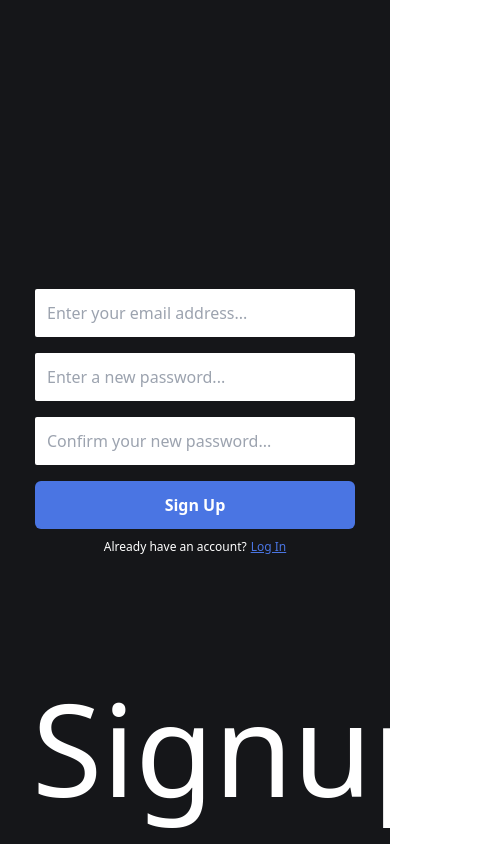
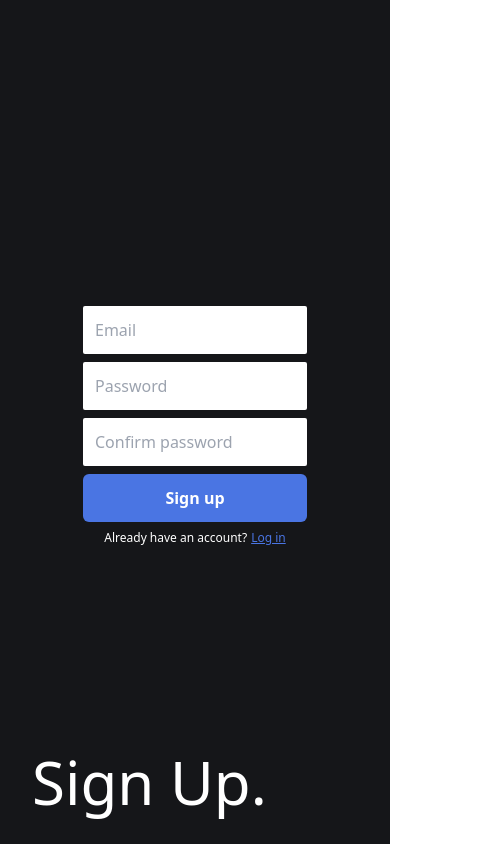
Before and after one commit to MarkCarson777/fitness-tracker, a React (Vite) app: page /signup in a window 390 px wide. Shown: the whole page, 485 px wide, since content can reach past the window. Built offline with nearby package versions, Linux system fonts and the light colour scheme; no server answers; sample sign-in values are in the browser's storage.

Commit message:
restructured html, added semantic html, accessibility and a responsive layout for sign up page

```diff
--- a/src/App.tsx
+++ b/src/App.tsx
@@ -3,7 +3,7 @@ import { useEffect, useContext } from "react";
 import { AuthContext } from "./contexts/AuthContext";
 
 import { Login } from "./views/Login";
-import { SignUp } from "./views/SignUp";
+import { Signup } from "./views/Signup";
 import { Workout } from "./views/Workout";
 
 export function App() {
@@ -19,7 +19,7 @@ export function App() {
   return (
     <Routes>
       <Route path="/" element={<Login />} />
-      <Route path="/signup" element={<SignUp />} />
+      <Route path="/signup" element={<Signup />} />
       <Route path="/workout" element={currentUser ? <Workout /> : <Login />} />
     </Routes>
   );
--- /dev/null
+++ b/src/components/GoogleSignIn/index.tsx
@@ -0,0 +1,21 @@
+// Components
+import { Icon } from "../Icon";
+
+type GoogleSignInProps = {
+  onClick: () => void;
+};
+
+export function GoogleSignIn(props: GoogleSignInProps) {
+  const { onClick } = props;
+
+  return (
+    <button
+      aria-label="Sign in with Google"
+      className="flex space-x-2 bg-white font-semibold py-3 rounded-full px-3.5"
+      onClick={onClick}
+    >
+      <Icon icon="Google" size={24} />
+      <span className=" text-gray-500">Sign in with Google</span>
+    </button>
+  );
+}
--- /dev/null
+++ b/src/containers/LoginForm/index.tsx
@@ -0,0 +1,65 @@
+// React
+import { useContext } from "react";
+// Routing
+import { useNavigate } from "react-router-dom";
+// Forms and validation
+import { Formik, Form } from "formik";
+import * as Yup from "yup";
+// Contexts
+import { AuthContext } from "../../contexts/AuthContext";
+// Components
+import { Button } from "../../components/Button";
+import { FormInput } from "../../components/FormInput";
+
+const SignInSchema = Yup.object().shape({
+  email: Yup.string()
+    .email("Please enter a valid email address")
+    .required("An email address is required"),
+  password: Yup.string().required("A password is required"),
+});
+
+export function LoginForm() {
+  const { signInUser } = useContext(AuthContext);
+  const navigate = useNavigate();
+
+  return (
+    <Formik
+      initialValues={{ email: "", password: "" }}
+      validationSchema={SignInSchema}
+      onSubmit={async (values) => {
+        await signInUser(values.email, values.password);
+        navigate("/workout");
+      }}
+    >
+      {({ isSubmitting }) => (
+        <Form className="flex flex-col space-y-2">
+          <FormInput
+            type="email"
+            name="email"
+            autoComplete="email"
+            placeholder="Email"
+            className="rounded-sm"
+            aria-label="Email"
+          />
+          <FormInput
+            type="password"
+            name="password"
+            autoComplete="current-password"
+            placeholder="Password"
+            className="rounded-sm"
+            aria-label="Password"
+          />
+          <Button
+            type="submit"
+            color="primary"
+            disabled={isSubmitting}
+            aria-live="polite"
+            pending={isSubmitting}
+          >
+            <span>Log In</span>
+          </Button>
+        </Form>
+      )}
+    </Formik>
+  );
+}
--- /dev/null
+++ b/src/containers/SignupForm/index.tsx
@@ -0,0 +1,87 @@
+// Third party
+import clsx from "clsx";
+// Routing
+import { useNavigate } from "react-router-dom";
+// Forms and validation
+import { Formik, Form } from "formik";
+import * as Yup from "yup";
+// Contexts
+import { useContext } from "react";
+import { AuthContext } from "../../contexts/AuthContext";
+// Components
+import { Button } from "../../components/Button";
+import { FormInput } from "../../components/FormInput";
+
+type SignupFormProps = {
+  className?: string;
+};
+
+const SignupSchema = Yup.object().shape({
+  email: Yup.string().email("Invalid email").required("An email is required"),
+  password: Yup.string()
+    .min(8, "Password must be at least 8 characters")
+    .matches(/[0-9]/, "Password must contain at least one number")
+    .matches(
+      /[!@#$%^&*(),.?":{}|<>]/,
+      "Password must contain at least one special character"
+    )
+    .required("A password is required"),
+  confirmPassword: Yup.string()
+    .oneOf([Yup.ref("password")], "Passwords must match")
+    .required("A password confirmation is required"),
+});
+
+export function SignupForm(props: SignupFormProps) {
+  const { className } = props;
+  const { signUpUser } = useContext(AuthContext);
+  const navigate = useNavigate();
+
+  return (
+    <Formik
+      initialValues={{ email: "", password: "", confirmPassword: "" }}
+      validationSchema={SignupSchema}
+      onSubmit={async (values) => {
+        await signUpUser(values.email, values.password);
+        navigate("/workout");
+      }}
+    >
+      {({ isSubmitting }) => (
+        <Form className={clsx("flex flex-col space-y-2", className)}>
+          <FormInput
+            type="email"
+            name="email"
+            autoComplete="email"
+            placeholder="Email"
+            className="rounded-sm"
+            aria-label="Email"
+          />
+          <FormInput
+            type="password"
+            name="password"
+            autoComplete="password"
+            placeholder="Password"
+            className="rounded-sm"
+            aria-label="new-password"
+          />
+          <FormInput
+            type="password"
+            name="confirmPassword"
+            autoComplete="confirm-password"
+            placeholder="Confirm password"
+            className="rounded-sm"
+            aria-label="confirm-password"
+          />
+          <Button
+            type="submit"
+            color="primary"
+            disabled={isSubmitting}
+            aria-live="polite"
+            pending={isSubmitting}
+          >
+            <span>Sign up</span>
+          </Button>
+        </Form>
+      )}
+    </Formik>
+  );
+}
--- a/src/views/LogIn/index.tsx
+++ b/src/views/LogIn/index.tsx
@@ -1,22 +1,16 @@
+// React
 import { useContext } from "react";
+// Routing
 import { Link, useNavigate } from "react-router-dom";
-import { Formik, Form } from "formik";
-import * as Yup from "yup";
-
+// Contexts
 import { AuthContext } from "../../contexts/AuthContext";
-import { Button } from "../../components/Button";
-import { FormInput } from "../../components/FormInput";
-import { Icon } from "../../components/Icon";
-
-const SignInSchema = Yup.object().shape({
-  email: Yup.string()
-    .email("Please enter a valid email address")
-    .required("An email address is required"),
-  password: Yup.string().required("A password is required"),
-});
+// Components
+import { GoogleSignIn } from "../../components/GoogleSignIn";
+// Containers
+import { LoginForm } from "../../containers/LoginForm";
 
 export function Login() {
-  const { googleSignIn, signInUser } = useContext(AuthContext);
+  const { googleSignIn } = useContext(AuthContext);
   const navigate = useNavigate();
 
   return (
@@ -31,56 +25,14 @@ export function Login() {
         <h2 id="login-section" className="sr-only">
           Sign In to Your Account
         </h2>
-        <Formik
-          initialValues={{ email: "", password: "" }}
-          validationSchema={SignInSchema}
-          onSubmit={async (values) => {
-            await signInUser(values.email, values.password);
-            navigate("/workout");
-          }}
-        >
-          {({ isSubmitting }) => (
-            <Form className="flex flex-col space-y-2">
-              <FormInput
-                type="email"
-                name="email"
-                autoComplete="email"
-                placeholder="Email"
-                className="rounded-sm"
-                aria-label="Email"
-              />
-              <FormInput
-                type="password"
-                name="password"
-                autoComplete="current-password"
-                placeholder="Password"
-                className="rounded-sm"
-                aria-label="Password"
-              />
-              <Button
-                type="submit"
-                color="primary"
-                disabled={isSubmitting}
-                aria-live="polite"
-                pending={isSubmitting}
-              >
-                <span>Log In</span>
-              </Button>
-            </Form>
-          )}
-        </Formik>
-        <div className="space-y-1.5 w-full flex flex-col items-center">
-          <button
-            aria-label="Sign in with Google"
-            className="flex space-x-2 bg-white font-semibold py-3 rounded-full px-3.5"
+        <LoginForm />
+        <div className="space-y-2 w-full flex flex-col items-center">
+          <GoogleSignIn
             onClick={async () => {
               await googleSignIn();
               navigate("/workout");
             }}
-          >
-            <Icon icon="Google" size={24} />
-            <span className=" text-gray-500">Sign in with Google</span>
-          </button>
+          />
           <p className="space-x-1 text-xs">
             <span className="text-white">Don't have an account?</span>
             <Link
--- a/src/views/Signup/index.tsx
+++ b/src/views/Signup/index.tsx
@@ -1,98 +1,39 @@
-import { useContext } from "react";
-import { Link, useNavigate } from "react-router-dom";
-import { Formik, Form } from "formik";
-import * as Yup from "yup";
+// Routing
+import { Link } from "react-router-dom";
+// Containers
+import { SignupForm } from "../../containers/SignupForm";
 
-import { Button } from "../../components/Button";
-import { FormInput } from "../../components/FormInput";
-
-import { AuthContext } from "../../contexts/AuthContext";
-
-const SignUpSchema = Yup.object().shape({
-  email: Yup.string().email("Invalid email").required("An email is required"),
-  password: Yup.string()
-    .min(8, "Password must be at least 8 characters")
-    .matches(/[0-9]/, "Password must contain at least one number")
-    .matches(
-      /[!@#$%^&*(),.?":{}|<>]/,
-      "Password must contain at least one special character"
-    )
-    .required("A password is required"),
-  confirmPassword: Yup.string()
-    .oneOf([Yup.ref("password")], "Passwords must match")
-    .required("A password confirmation is required"),
-});
-
-export function SignUp() {
-  const { signUpUser } = useContext(AuthContext);
-  const navigate = useNavigate();
-
+export function Signup() {
   return (
-    <div className="relative gap-2.5 flex flex-col h-screen w-full justify-center items-center bg-black-500">
-      <Formik
-        initialValues={{ email: "", password: "", confirmPassword: "" }}
-        validationSchema={SignUpSchema}
-        onSubmit={async (values) => {
-          await signUpUser(values.email, values.password);
-          navigate("/workout");
-        }}
+    <main className="relative flex flex-col h-screen w-full justify-center items-center bg-black-500">
+      <header className="sr-only">
+        <h1>Sign up to Fit Tracker</h1>
+      </header>
+      <section
+        aria-labelledby="signup-section"
+        className="max-w-56 md:max-w-72 lg:max-w-96 space-y-2 w-full"
       >
-        {({ isSubmitting }) => (
-          <>
-            <Form className="flex flex-col w-fit gap-4">
-              <FormInput
-                type="email"
-                name="email"
-                autoComplete="email"
-                placeholder="Enter your email address..."
-                className="min-w-80 rounded-sm"
-                aria-label="Email"
-              />
-              <FormInput
-                type="password"
-                name="password"
-                autoComplete="password"
-                placeholder="Enter a new password..."
-                className="min-w-80 rounded-sm"
-                aria-label="new-password"
-              />
-              <FormInput
-                type="password"
-                name="confirmPassword"
-                autoComplete="confirm-password"
-                placeholder="Confirm your new password..."
-                className="min-w-80 rounded-sm"
-                aria-label="confirm-password"
-              />
-              <Button
-                type="submit"
-                color="primary"
-                disabled={isSubmitting}
-                aria-live="polite"
-                pending={isSubmitting}
-              >
-                <span>Sign Up</span>
-              </Button>
-            </Form>
-            <div className="flex gap-1 text-xs">
+        <h2 id="signup-section" className="sr-only">
+          Sign up for an Account
+        </h2>
+        <SignupForm />
+        <p className="space-x-1 text-xs flex justify-center">
           <span className="text-white">Already have an account?</span>
           <Link
             className="text-primary-500 underline hover:no-underline"
             to="/"
             aria-label="Log In"
           >
-                Log In
+            Log in
           </Link>
-            </div>
-          </>
-        )}
-      </Formik>
-      <div
-        className="absolute left-8 bottom-8 flex flex-col text-9xl text-white"
+        </p>
+      </section>
+      <footer
+        className="absolute left-8 bottom-8 flex flex-col text-6xl md:text-8xl lg:text-9xl text-white"
         aria-label="Fit Tracker"
       >
-        <span>Signup.</span>
-      </div>
-    </div>
+        <span>Sign Up.</span>
+      </footer>
+    </main>
   );
 }
```
Lines whose indentation alone changed are shown as unchanged.
